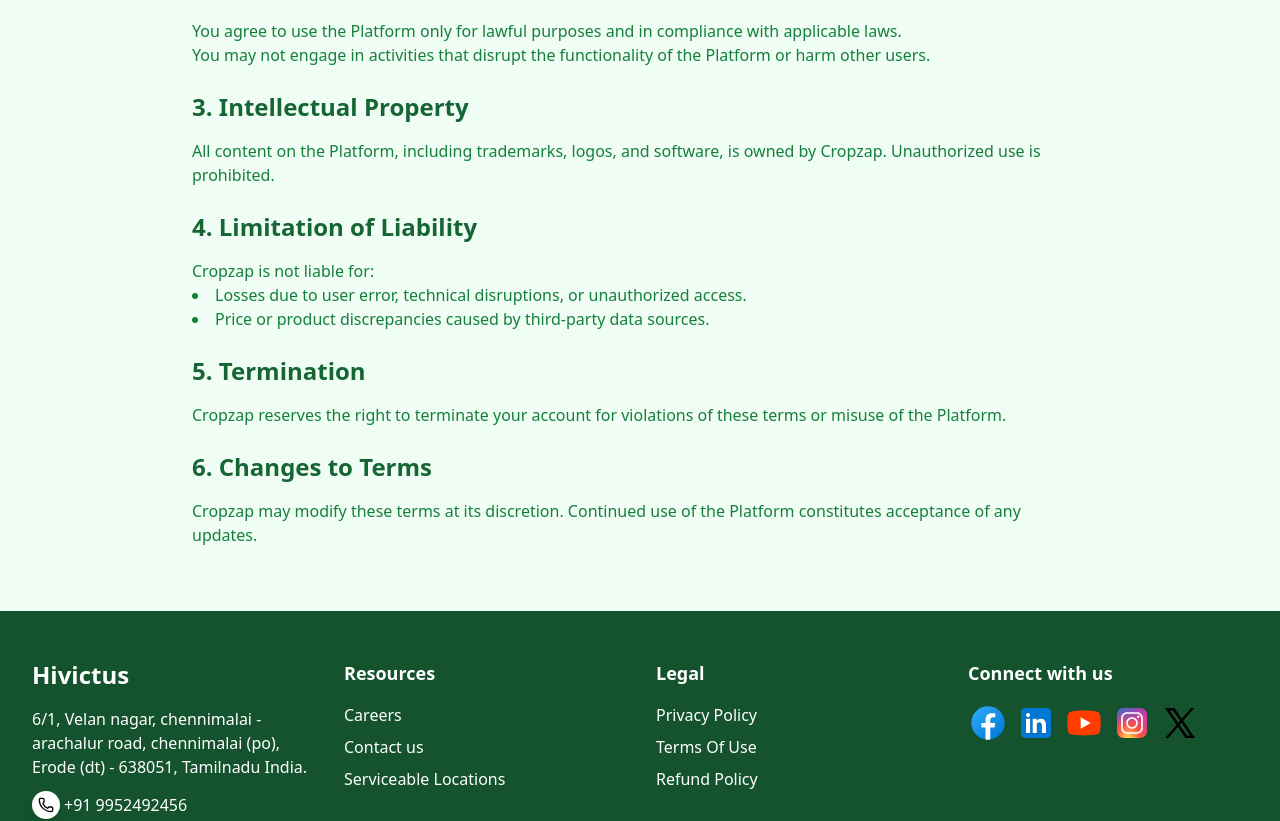
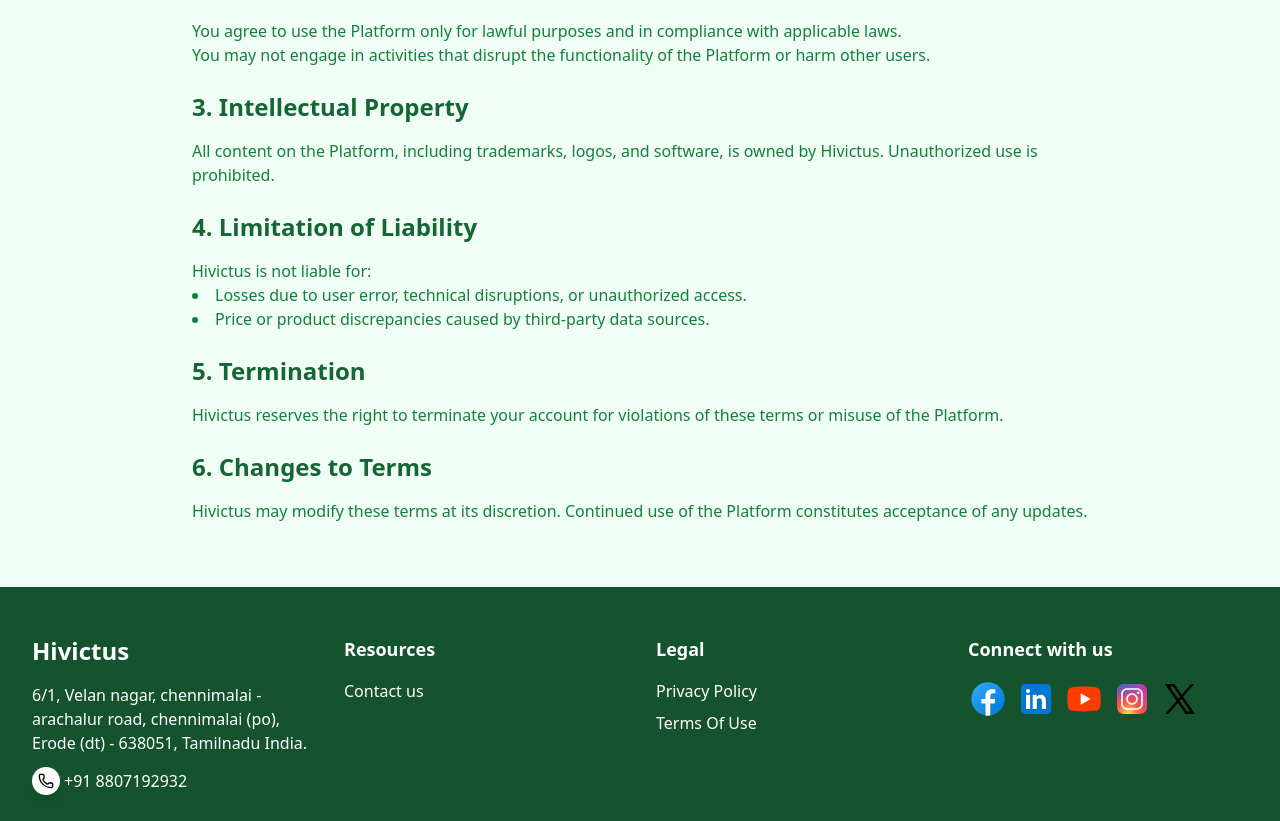
Before and after one commit to nehasekhs/Agriculture, a React (Vite) app: page /terms-of-use in a window 1280 px wide. Shown: the part 400-1221 px from the top of the page. Built offline with nearby package versions, Linux system fonts and the light colour scheme.

Commit message:
Pushed all updates

```diff
--- a/src/components/Footer.tsx
+++ b/src/components/Footer.tsx
@@ -10,16 +10,16 @@ export default function Footer() {
             <h3 className="text-2xl font-bold mb-4">Hivictus</h3>
             <div className="space-y-3">
               <p className="flex items-center gap-2">
-                 6/1, Velan nagar, chennimalai - arachalur road, chennimalai (po),
+                 6/1, Velan nagar, chennimalai - arachalur road, chennimalai (po), <br></br>
                 Erode (dt) - 638051,
                 Tamilnadu India.
 
               </p>
 
               <p className="flex items-center gap-2">
-                <a href="tel:+919952492456" className='flex gap-1 items-center'>
+                <a href="tel:+918807192932" className='flex gap-1 items-center'>
                   <span className='bg-white rounded-full p-1 shadow-lg'><Phone size={35} className=' text-black p-[2px] w-5 h-5' /></span>
-                  +91 9952492456</a>
+                  +91 8807192932</a>
               </p>
             </div>
           </div>
@@ -27,9 +27,9 @@ export default function Footer() {
           <div>
             <h4 className="text-lg font-bold mb-4">Resources</h4>
             <ul className="space-y-2">
-              <li><Link to="/careers" className="hover:text-green-300">Careers</Link></li>
+              {/* <li><Link to="/careers" className="hover:text-green-300">Careers</Link></li> */}
               <li><Link to="/contact" className="hover:text-green-300">Contact us</Link></li>
-              <li><Link to="/locations" className="hover:text-green-300">Serviceable Locations</Link></li>
+              {/* <li><Link to="/locations" className="hover:text-green-300">Serviceable Locations</Link></li> */}
               {/* <li><Link to="/agri-tour" className="hover:text-green-300">Agri Tour</Link></li> */}
             </ul>
           </div>
@@ -39,7 +39,7 @@ export default function Footer() {
             <ul className="space-y-2">
               <li><Link to="/privacy-policy" className="hover:text-green-300">Privacy Policy</Link></li>
               <li><Link to="/terms-of-use" className="hover:text-green-300">Terms Of Use</Link></li>
-              <li><Link to="/refund" className="hover:text-green-300">Refund Policy</Link></li>
+
             </ul>
           </div>
 
--- a/src/pages/Contact.tsx
+++ b/src/pages/Contact.tsx
@@ -123,8 +123,8 @@ const itemVariants = {
                   <Phone className="text-green-600" /> Call Us
                 </h3>
                 <p className="text-gray-600">
-                  <a target='_blank' rel="noopener noreferrer" href="tel:+919952492456">+91 9952492456</a><br />
-                  <a target='_blank' rel="noopener noreferrer" href="tel:+916385498290">+91 6385498290</a>
+                  <a target='_blank' rel="noopener noreferrer" href="tel:+919952492456">+91 8807192932</a><br />
+                  <a target='_blank' rel="noopener noreferrer" href="tel:+9169952492456">+91 69952492456</a>
                 </p>
               </motion.div>
 
@@ -132,8 +132,8 @@ const itemVariants = {
                 <h3 className="text-xl font-semibold mb-4 flex items-center gap-2">
                   <Mail className="text-green-600" /> Email Us
                 </h3>
-                <a href="mailto:info@cropzap.com" target="_blank" rel="noopener noreferrer" className="text-gray-600">
-                  info@cropzap.com
+                <a href="mailto:info@hivictus.com" target="_blank" rel="noopener noreferrer" className="text-gray-600">
+                  info@hivictus.com
                 </a>
               </motion.div>
 
--- a/src/pages/PrivacyPolicy.tsx
+++ b/src/pages/PrivacyPolicy.tsx
@@ -9,7 +9,7 @@ export default function PrivacyPolicy() {
             Privacy Policy
           </h1>
           <p className="text-lg text-green-700 leading-relaxed mb-8">
-            At <strong>Hivictus Services</strong> (<strong>"Hivictus"</strong>), we are committed to protecting your privacy and ensuring the security of your personal information. This Privacy Policy explains how we collect, use, disclose, and safeguard your data when you use our services.
+            At <strong>Hivictus Private Limited</strong> (<strong>"Hivictus"</strong>), we are committed to protecting your privacy and ensuring the security of your personal information. This Privacy Policy explains how we collect, use, disclose, and safeguard your data when you use our services.
           </p>
 
           <section className="mb-6">
--- a/src/pages/TermsCondition.tsx
+++ b/src/pages/TermsCondition.tsx
@@ -8,7 +8,7 @@ export default function TermsOfUse() {
             Terms of Use
           </h1>
           <p className="text-lg text-green-700 leading-relaxed mb-8">
-            These Terms of Use govern your access to and use of the Cropzap Services platform ("Platform"). By accessing or using the Platform, you agree to comply with these terms.
+            These Terms of Use govern your access to and use of the Hivictus Services platform ("Platform"). By accessing or using the Platform, you agree to comply with these terms.
           </p>
 
           <section className="mb-6">
@@ -38,7 +38,7 @@ export default function TermsOfUse() {
               3. Intellectual Property
             </h2>
             <p className="text-green-700">
-              All content on the Platform, including trademarks, logos, and software, is owned by Cropzap. Unauthorized use is prohibited.
+              All content on the Platform, including trademarks, logos, and software, is owned by Hivictus. Unauthorized use is prohibited.
             </p>
           </section>
 
@@ -47,7 +47,7 @@ export default function TermsOfUse() {
               4. Limitation of Liability
             </h2>
             <p className="text-green-700">
-              Cropzap is not liable for:
+              Hivictus is not liable for:
             </p>
             <ul className="list-disc list-inside text-green-700">
               <li>Losses due to user error, technical disruptions, or unauthorized access.</li>
@@ -60,7 +60,7 @@ export default function TermsOfUse() {
               5. Termination
             </h2>
             <p className="text-green-700">
-              Cropzap reserves the right to terminate your account for violations of these terms or misuse of the Platform.
+              Hivictus reserves the right to terminate your account for violations of these terms or misuse of the Platform.
             </p>
           </section>
 
@@ -69,7 +69,7 @@ export default function TermsOfUse() {
               6. Changes to Terms
             </h2>
             <p className="text-green-700">
-              Cropzap may modify these terms at its discretion. Continued use of the Platform constitutes acceptance of any updates.
+              Hivictus may modify these terms at its discretion. Continued use of the Platform constitutes acceptance of any updates.
             </p>
           </section>
         </div>
--- a/src/pages/agri-services-vertezy.tsx
+++ b/src/pages/agri-services-vertezy.tsx
@@ -96,10 +96,10 @@ const RegistrationForm: React.FC = () => {
 
         <div className="p-8">
           <h2 className="text-3xl font-bold text-center text-green-700 mb-2">
-            Join with Zoyokart
+            Join with Hivictus
           </h2>
           <p className="text-center text-gray-600 mb-6">
-            Become a Zoyokart seller and sell your products to a wider audience.
+            Become a Hivictus seller and sell your products to a wider audience.
           </p>
 
           <form onSubmit={handleSubmit} className="space-y-4">
```
